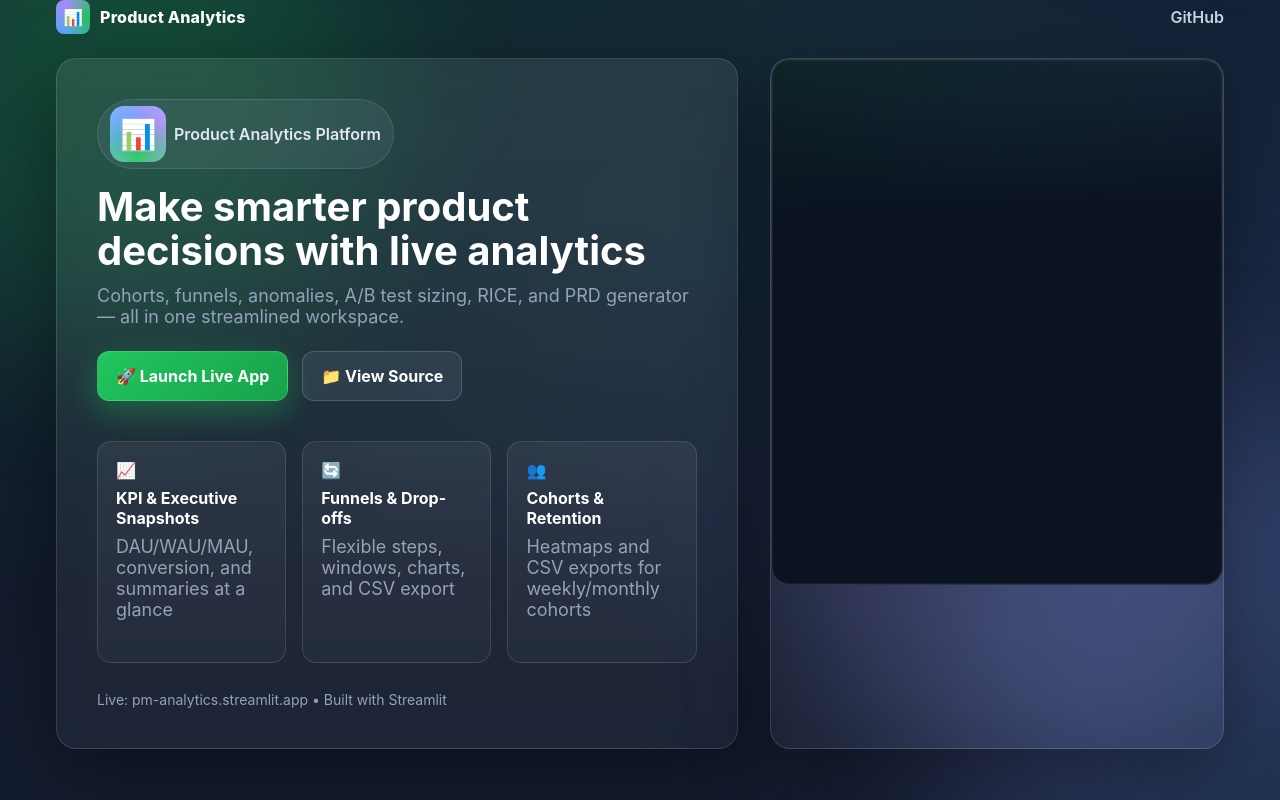
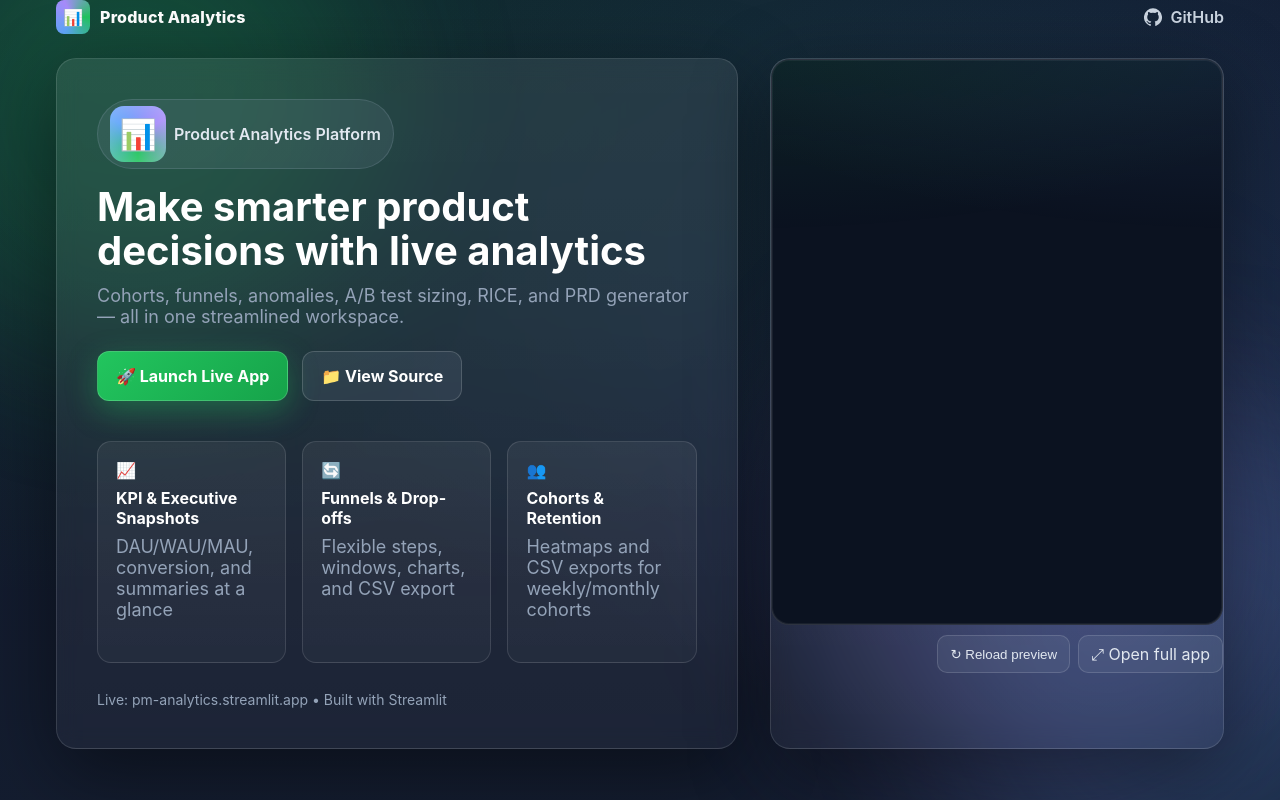
Before and after one commit to Dheerajtechie/Product-Analytics-App, a website: page index.html in a window 1280 px wide. Shown: the top 800 px of the page. Drawn offline with Linux system fonts and the light colour scheme.

Commit message:
feat(landing): fullscreen/open controls, loader for preview, GitHub icon; centered layout

```diff
--- a/index.html
+++ b/index.html
@@ -39,6 +39,12 @@
         .screen::before { content:''; position:absolute; inset:0; background: radial-gradient(600px 200px at -5% -5%, rgba(34,197,94,.10), transparent), radial-gradient(600px 200px at 105% -5%, rgba(96,165,250,.10), transparent) }
         .screen img { width:100%; display:block; opacity:.95; filter: saturate(1.02) }
         .screen iframe { width:100%; height:clamp(380px, 70vh, 820px); border:0; border-radius:18px }
+        .screen .loader { position:absolute; inset:0; display:flex; align-items:center; justify-content:center; background: linear-gradient(180deg, rgba(15,23,42,.8), rgba(30,41,59,.8)); color:#e2e8f0; font-weight:600; letter-spacing:.2px }
+        .spinner { width:22px; height:22px; border-radius:999px; border:3px solid rgba(255,255,255,.25); border-top-color:#22c55e; margin-right:10px; animation: spin 1s linear infinite }
+        @keyframes spin { to { transform: rotate(360deg) } }
+        .controls { display:flex; justify-content:flex-end; gap:8px; margin-top:10px }
+        .ctrl-btn { display:inline-flex; align-items:center; gap:8px; padding:8px 12px; border-radius:10px; border:1px solid rgba(255,255,255,.14); background: rgba(148,163,184,.12); color:#e2e8f0; text-decoration:none; cursor:pointer }
+        .ctrl-btn:hover { background: rgba(148,163,184,.2) }
         .features { margin-top:40px; display:grid; grid-template-columns: repeat(3, 1fr); gap:16px }
         .feature { padding:18px; border-radius:14px; border:1px solid rgba(255,255,255,.12); background: linear-gradient(180deg, rgba(255,255,255,.06), rgba(255,255,255,.03)) }
         .feature .title { font-weight:700; margin:8px 0 }
@@ -110,7 +116,10 @@
     <div class="container">
         <div class="nav">
             <div class="brand"><div class="mark">📊</div> Product Analytics</div>
-            <a href="https://github.com/Dheerajtechie/Product-Analytics-App" target="_blank" rel="noopener noreferrer">GitHub</a>
+            <a href="https://github.com/Dheerajtechie/Product-Analytics-App" target="_blank" rel="noopener noreferrer" style="display:inline-flex;align-items:center;gap:8px">
+                <svg width="18" height="18" viewBox="0 0 24 24" fill="currentColor" aria-hidden="true"><path d="M12 .5a12 12 0 0 0-3.79 23.4c.6.11.82-.26.82-.58v-2.02c-3.34.73-4.04-1.61-4.04-1.61-.55-1.41-1.34-1.79-1.34-1.79-1.09-.74.08-.73.08-.73 1.2.09 1.83 1.24 1.83 1.24 1.07 1.83 2.8 1.3 3.48.99.11-.78.42-1.3.76-1.6-2.66-.3-5.47-1.33-5.47-5.93 0-1.31.47-2.39 1.24-3.23-.12-.3-.54-1.52.12-3.16 0 0 1.01-.32 3.3 1.23a11.5 11.5 0 0 1 6 0c2.29-1.55 3.3-1.23 3.3-1.23.66 1.64.24 2.86.12 3.16.77.84 1.24 1.92 1.24 3.23 0 4.61-2.81 5.63-5.49 5.93.43.37.81 1.1.81 2.22v3.29c0 .32.21.7.83.58A12 12 0 0 0 12 .5Z"/></svg>
+                GitHub
+            </a>
         </div>
         <div class="hero">
             <div class="card hero-card">
@@ -130,13 +139,20 @@
             </div>
             <div class="card preview">
                 <div class="screen">
+                    <div class="loader" id="previewLoader"><div class="spinner"></div>Loading live preview…</div>
                     <iframe
+                        id="appPreview"
                         src="https://pm-analytics.streamlit.app/?embed=true"
                         title="Product Analytics App"
                         loading="lazy"
-                        style="width:100%;height:520px;border:0;border-radius:18px;"
+                        allow="fullscreen; clipboard-read; clipboard-write"
+                        allowfullscreen
                         sandbox="allow-scripts allow-same-origin allow-popups allow-forms"
                     ></iframe>
+                </div>
+                <div class="controls">
+                    <button class="ctrl-btn" id="btnReload">↻ Reload preview</button>
+                    <a class="ctrl-btn" id="btnOpen" href="https://pm-analytics.streamlit.app/" target="_blank" rel="noopener">⤢ Open full app</a>
                 </div>
             </div>
         </div>
@@ -246,6 +262,18 @@
             document.querySelectorAll('.faq-answer').forEach(a => a.classList.remove('active'));
             if (!isActive) answer.classList.add('active');
         }
+        // Preview loader and controls
+        const iframe = document.getElementById('appPreview');
+        const loader = document.getElementById('previewLoader');
+        const btnReload = document.getElementById('btnReload');
+        if (iframe && loader) {
+          let loaded = false;
+          const hideLoader = () => { if (!loaded) { loaded = true; loader.style.display = 'none'; } };
+          // Hide loader after iframe paints or after timeout fallback
+          iframe.addEventListener('load', hideLoader);
+          setTimeout(hideLoader, 6000);
+          btnReload && btnReload.addEventListener('click', () => { loader.style.display = 'flex'; loaded = false; iframe.src = iframe.src; });
+        }
     </script>
 </body>
 </html>
```
